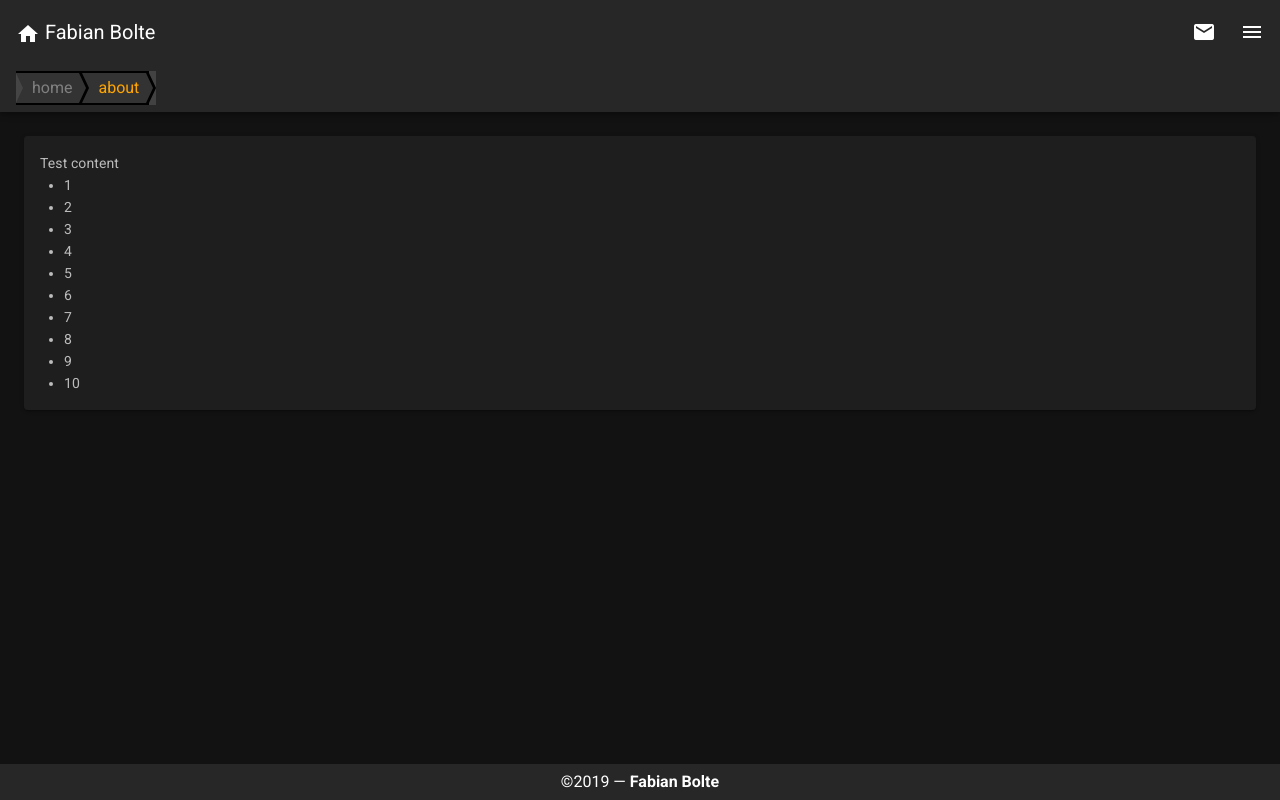
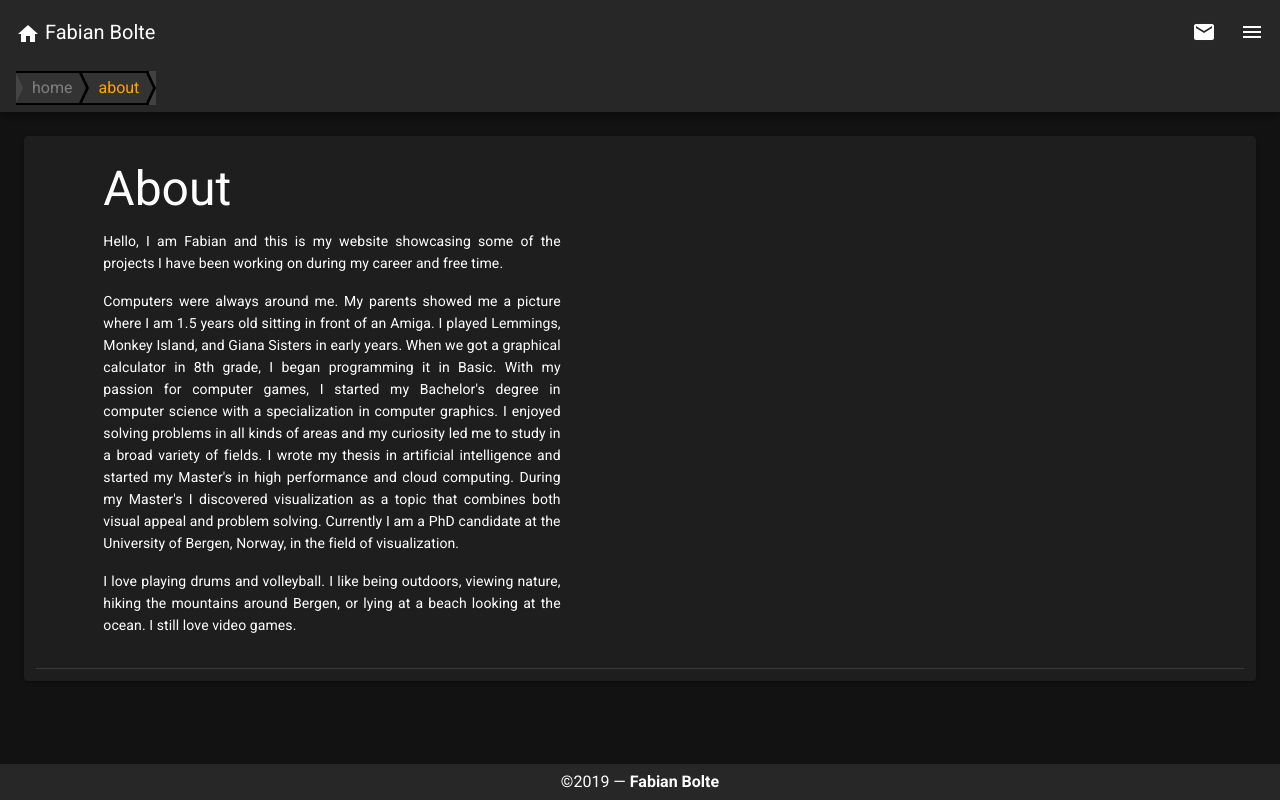
Before and after one commit to yngve-sk/portfolio, a Vue app: page /#/about in a window 1280 px wide. Shown: the top 800 px of the page. Built offline with nearby package versions, Linux system fonts and the light colour scheme.

Commit message:
add about page, fix link mouse over  on home page

```diff
--- a/src/pages/About.vue
+++ b/src/pages/About.vue
@@ -1,23 +1,54 @@
 <template>
-  <v-container fluid>
-    <v-layout row wrap justify-center pa-6>
-      <v-flex>
-        <v-card dark>
-          <v-card-text>
-            Test content
-            <ul>
-              <li v-for="i in 10" :key="i">{{i}}</li>
-            </ul>
-          </v-card-text>
-        </v-card>
-      </v-flex>
-    </v-layout>
-  </v-container>
+  <v-flex ma-6 height="auto">
+    <v-card dark width="100%">
+      <v-container fluid>
+        <v-row justify="space-around">
+          <v-col cols="5">
+            <v-card-title class="display-2">About</v-card-title>
+            <v-card-text class="text-justify">
+              <p>Hello, I am Fabian and this is my website showcasing some of the projects I have been working on during my career and free time.</p>
+              <p>
+                Computers were always around me. My parents showed me a picture where I am 1.5 years old sitting in front of an Amiga. I played Lemmings, Monkey Island, and Giana Sisters in early years.
+                When we got a graphical calculator in 8th grade, I began programming it in Basic. With my passion for computer games, I started my Bachelor's degree in computer science with a specialization in computer graphics.
+                I enjoyed solving problems in all kinds of areas and my curiosity led me to study in a broad variety of fields. I wrote my thesis in artificial intelligence and started my Master's in high performance and cloud computing.
+                During my Master's I discovered visualization as a topic that combines both visual appeal and problem solving.
+                Currently I am a PhD candidate at the University of Bergen, Norway, in the field of visualization.
+              </p>
+              <p>
+                I love playing drums and volleyball.
+                I like being outdoors, viewing nature, hiking the mountains around Bergen, or lying at a beach looking at the ocean.
+                I still love video games.
+              </p>
+            </v-card-text>
+          </v-col>
+          <v-col cols="5">
+            <v-img
+              contain
+              width="100%"
+              aspect-ratio="1.7778"
+              :src="image.src"
+              :lazy-src="image.placeholder"
+            />
+          </v-col>
+        </v-row>
+        <v-divider dark />
+        <v-row justify="space-around">
+          <v-col cols="10">
+            <slot></slot>
+          </v-col>
+        </v-row>
+      </v-container>
+    </v-card>
+  </v-flex>
 </template>
 
 <script>
 export default {
-  props: {}
+  data() {
+    return {
+      image: require('../../assets/images/about_me.jpg')
+    };
+  }
 };
 </script>
 
--- a/src/pages/Home.vue
+++ b/src/pages/Home.vue
@@ -73,11 +73,11 @@ export default {
       {
         name: 'Presentation',
         link: '/presentation'
+      },
+      {
+        name: 'About',
+        link: '/about'
       }
-      // {
-      //   name: 'About',
-      //   link: '/about'
-      // }
     ]
   }),
   mounted() {
@@ -140,5 +140,6 @@ export default {
   border-left: 7px solid rgb(44, 30, 27);
   border-top: 15px solid transparent;
   border-bottom: 15px solid transparent;
+  position: static !important;
 }
 </style>
--- a/src/pages/Presentation.vue
+++ b/src/pages/Presentation.vue
@@ -48,7 +48,6 @@ export default {
 <style scoped>
 .videoWrapper {
   padding-top: 56.25%;
-  background-color: yellow;
   position: relative;
 }
 .video {
```
Also changed, not shown: assets/images/about_me.jpg (added).
